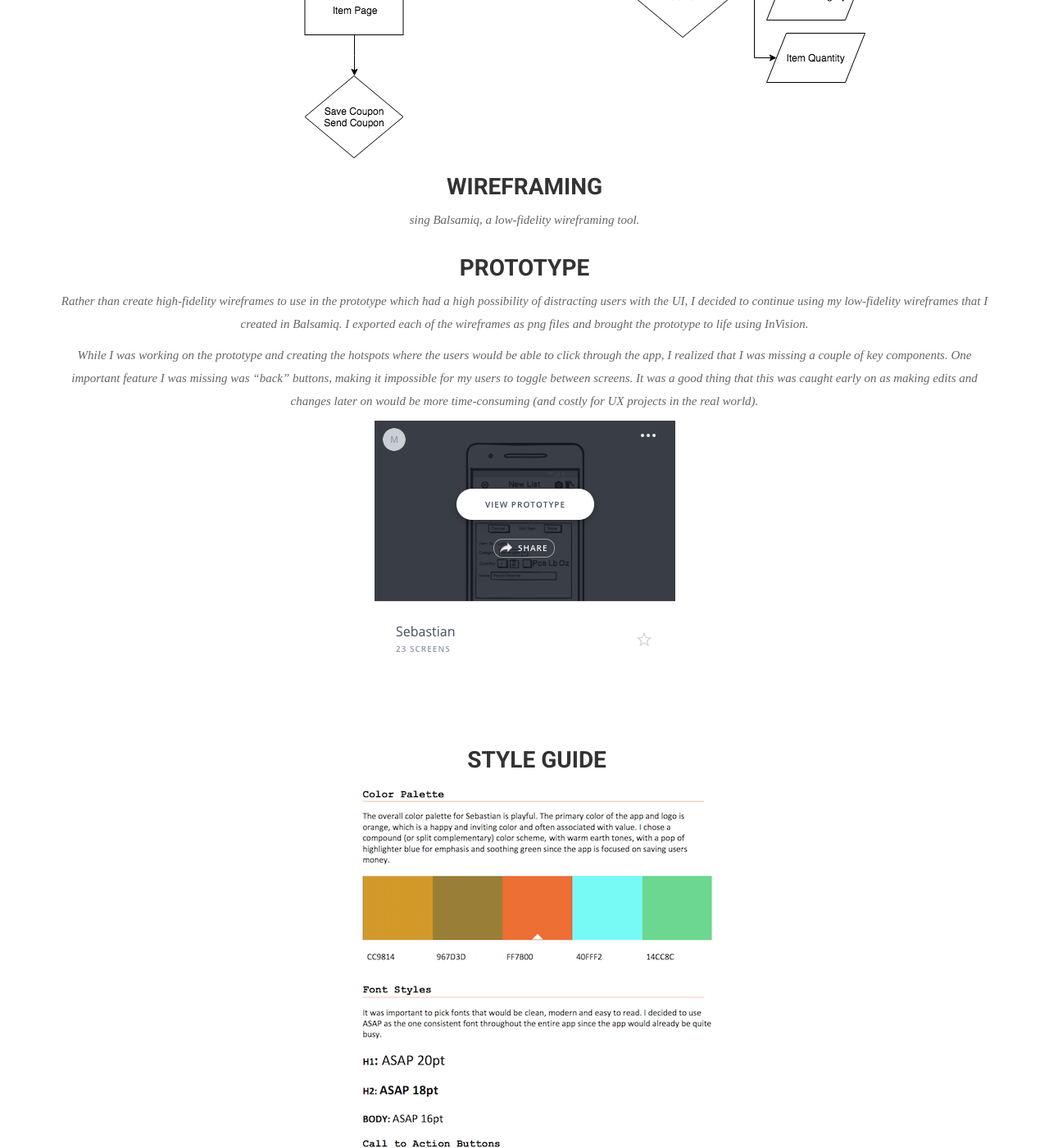
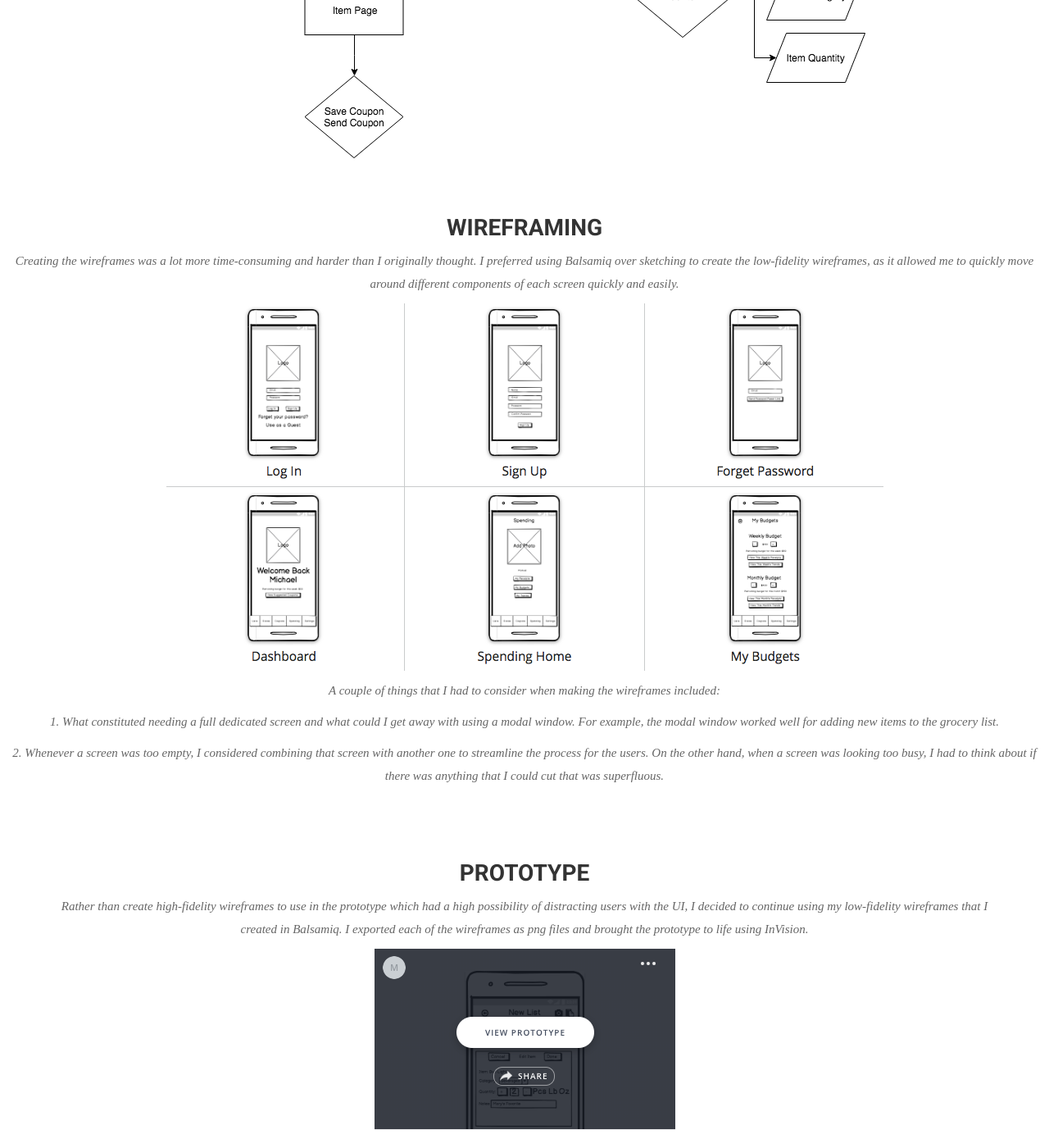
Before and after one commit to melanietsou/melanietsou.github.io, a Jekyll site: the page built from UXProject.html, in a window 1280 px wide and 1400 px high, scrolled down 7812 px. Shown: the whole window at 82% size. Built offline with Jekyll 4.4.1, drawn with Linux system fonts in a browser that asks for light colours; nearby versions of some CDN libraries; some web fonts are replaced; some of the changed text lies outside the part shown.

Commit message:
wireframes

```diff
--- a/UXProject.html
+++ b/UXProject.html
@@ -76,7 +76,7 @@ permalink: /uxproject/
 </div>
 </div>
 <div class="section-title text-center">
-<img src="{{ site.baseurl }}/img/uxproject/Casual-Chad-persona.png" alt="Img">
+<img src="{{ site.baseurl }}/img/uxproject/Casual-chad-persona.png" alt="Img">
 </div>
 <div class="container">
 <h3>Empathy Maps</h3>
@@ -147,7 +147,7 @@ permalink: /uxproject/
     <div class="section-title text-center">
     <a href="https://docs.google.com/document/d/1sA1lK3wlSCVXAEbMMVLu1H1_1tQGlVhsK2QeO6OIIns/edit?usp=sharing">  <h4>Heuristic Analysis</h4></p></a>
 <h2>User stories</h2>
-<p>User stories will help to create a simple description of a requirement and help keep the project on track during fast iteration cycles and collaborations.</p>
+<p>To reduce feature creep for the MVP, I wrote out user stories (which are sentences to describe a simple description of a requirement) to keep the project on track.</p>
 <div class="section-title text-center">
     <a href="https://docs.google.com/spreadsheets/d/1lfLOT8npQqs24y8Pi3zKSYnGDMMvFQiOXD3dzhvYpo4/edit?usp=sharing">
     <img src="{{ site.baseurl }}/img/uxproject/user-stories.png" alt="Img">  </p></a>
@@ -160,17 +160,23 @@ permalink: /uxproject/
 <img src="{{ site.baseurl }}/img/uxproject/user-flow-coupon.png" alt="Img">
 <img src="{{ site.baseurl }}/img/uxproject/user-flow-list.png" alt="Img">
 </div>
-<div class="container">
+<div class="section-title text-center">
+  </div>
 <h2>Wireframing</h2>
-<p> sing Balsamiq, a low-fidelity wireframing tool.</p>
+<p> Creating the wireframes was a lot more time-consuming and harder than I originally thought. I preferred using Balsamiq over sketching to create the low-fidelity wireframes, as it allowed me to quickly move around different components of each screen quickly and easily. </p>
+<div class="section-title text-center">
+    <a href="https://balsamiq.cloud/svx6wep/pbkfwf1">
+    <img src="{{ site.baseurl }}/img/uxproject/wireframes.png" alt="Img">  </p></a>
+<p>A couple of things that I had to consider when making the wireframes included:</p>
+<p>1. What constituted needing a full dedicated screen and what could I get away with using a modal window. For example, the modal window worked well for adding new items to the grocery list.  </p>
+<p>2. Whenever a screen was too empty, I considered combining that screen with another one to streamline the process for the users. On the other hand, when a screen was looking too busy, I had to think about if there was anything that I could cut that was superfluous.</p>
 </div>
 <div class="container">
 <h2>Prototype</h2>
 <p>Rather than create high-fidelity wireframes to use in the prototype which had a high possibility of  distracting users with the UI, I decided to continue using my low-fidelity wireframes that I created in Balsamiq. I exported each of the wireframes as png files and brought the prototype to life using InVision.</p>
-<p>While I was working on the prototype and creating the hotspots where the users would be able to click through the app, I realized that I was missing a couple of key components. One important feature I was missing was “back” buttons, making it impossible for my users to toggle between screens. It was a good thing that this was caught early on as making edits and changes later on would be more time-consuming (and costly for UX projects in the real world).</p>
 <div class="section-title text-center">
     <a href="https://invis.io/6HQS18XAKTM"> <img src="{{ site.baseurl }}/img/uxproject/prototype.png" alt="Img"> </p></a>
-</div>
+<p>While I was working on the prototype and creating the hotspots where the users would be able to click through the app, I realized that I was missing a couple of key components. One important feature I was missing was “back” buttons, making it impossible for my users to toggle between screens. It was a good thing that this was caught early on as making edits and changes later on would be more time-consuming (and costly for UX projects in the real world).</p>
 <div class="container">
 <h2>Style Guide</h2>
 <div class="section-title text-center">
```
Also changed, not shown: img/uxproject/wireframes.png (added).
